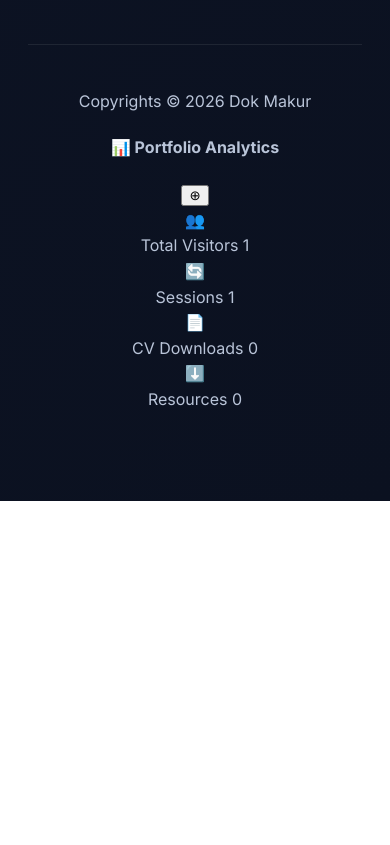
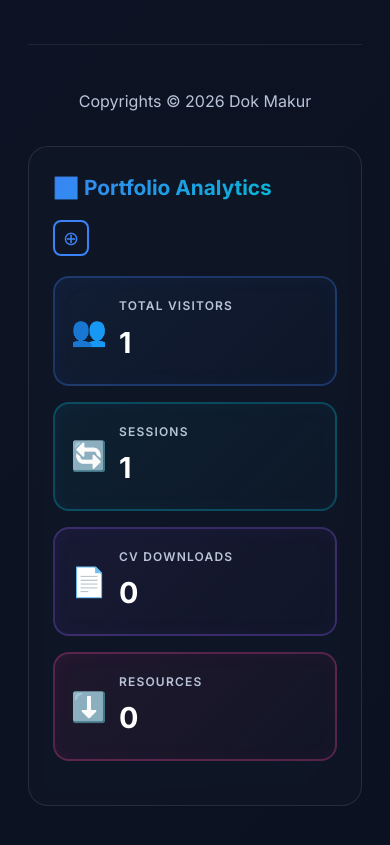
Before and after one commit to dokmakur/dokish, a website: page index.html in a window 390 px wide. Shown: the part 7420-8265 px from the top of the page. Before the commit the page ends 7921 px from the top, so only its background shows below. Drawn offline with Linux system fonts and the light colour scheme; files whose address does not match are found by name.

Commit message:
Add Web Analytics styles with colored rectangles for stat cards

```diff
--- a/styles.css
+++ b/styles.css
@@ -420,12 +420,196 @@ h1 {
 .meta { color: var(--accent-2); font-weight: 600; }
 .contact-section { text-align: center; }
 
+/* Enhanced Web Analytics Styles */
 .site-footer {
   text-align: center;
   padding: 28px 0 8px;
   color: var(--muted);
   border-top: 1px solid rgba(255,255,255,0.08);
   margin-top: 24px;
+}
+
+.analytics-section {
+  margin-top: 32px;
+  padding: 24px;
+  background: rgba(17, 24, 39, 0.6);
+  border: 1px solid rgba(255,255,255,0.1);
+  border-radius: 20px;
+  backdrop-filter: blur(8px);
+}
+
+.analytics-header {
+  display: flex;
+  justify-content: space-between;
+  align-items: center;
+  margin-bottom: 20px;
+  gap: 16px;
+}
+
+.analytics-header h4 {
+  margin: 0;
+  font-size: 1.3rem;
+  font-weight: 700;
+  background: linear-gradient(135deg, var(--accent), var(--accent-2));
+  -webkit-background-clip: text;
+  -webkit-text-fill-color: transparent;
+  background-clip: text;
+}
+
+.analytics-toggle {
+  background: transparent;
+  border: 2px solid var(--accent);
+  color: var(--accent);
+  width: 36px;
+  height: 36px;
+  border-radius: 8px;
+  cursor: pointer;
+  font-size: 1.2rem;
+  display: flex;
+  align-items: center;
+  justify-content: center;
+  transition: all 220ms ease;
+}
+
+.analytics-toggle:hover {
+  background: rgba(59, 130, 246, 0.1);
+  transform: scale(1.05);
+}
+
+.analytics-grid {
+  display: grid;
+  grid-template-columns: repeat(4, minmax(0, 1fr));
+  gap: 16px;
+  margin-bottom: 20px;
+}
+
+.analytics-stat {
+  display: flex;
+  align-items: center;
+  gap: 12px;
+  padding: 18px 16px;
+  background: rgba(17, 24, 39, 0.8);
+  border: 2px solid rgba(255,255,255,0.08);
+  border-radius: 16px;
+  transition: all 220ms ease;
+}
+
+.analytics-stat:hover {
+  transform: translateY(-4px);
+  border-color: rgba(255,255,255,0.16);
+}
+
+.stat-icon {
+  font-size: 1.8rem;
+  flex-shrink: 0;
+}
+
+.stat-content {
+  display: flex;
+  flex-direction: column;
+  gap: 4px;
+  text-align: left;
+}
+
+.stat-label {
+  font-size: 0.75rem;
+  text-transform: uppercase;
+  letter-spacing: 0.1em;
+  color: var(--muted);
+  font-weight: 600;
+}
+
+.stat-value {
+  font-size: 1.8rem;
+  font-weight: 700;
+  color: var(--text);
+}
+
+/* Colored rectangles for each stat */
+.stat-primary {
+  border-color: rgba(59, 130, 246, 0.3);
+  background: linear-gradient(135deg, rgba(59, 130, 246, 0.08), rgba(59, 130, 246, 0.02));
+  box-shadow: inset 0 0 20px rgba(59, 130, 246, 0.05);
+}
+
+.stat-secondary {
+  border-color: rgba(6, 182, 212, 0.3);
+  background: linear-gradient(135deg, rgba(6, 182, 212, 0.08), rgba(6, 182, 212, 0.02));
+  box-shadow: inset 0 0 20px rgba(6, 182, 212, 0.05);
+}
+
+.stat-tertiary {
+  border-color: rgba(139, 92, 246, 0.3);
+  background: linear-gradient(135deg, rgba(139, 92, 246, 0.08), rgba(139, 92, 246, 0.02));
+  box-shadow: inset 0 0 20px rgba(139, 92, 246, 0.05);
+}
+
+.stat-quaternary {
+  border-color: rgba(236, 72, 153, 0.3);
+  background: linear-gradient(135deg, rgba(236, 72, 153, 0.08), rgba(236, 72, 153, 0.02));
+  box-shadow: inset 0 0 20px rgba(236, 72, 153, 0.05);
+}
+
+.analytics-stat:hover.stat-primary {
+  border-color: rgba(59, 130, 246, 0.6);
+  box-shadow: 0 8px 24px rgba(59, 130, 246, 0.15), inset 0 0 20px rgba(59, 130, 246, 0.08);
+}
+
+.analytics-stat:hover.stat-secondary {
+  border-color: rgba(6, 182, 212, 0.6);
+  box-shadow: 0 8px 24px rgba(6, 182, 212, 0.15), inset 0 0 20px rgba(6, 182, 212, 0.08);
+}
+
+.analytics-stat:hover.stat-tertiary {
+  border-color: rgba(139, 92, 246, 0.6);
+  box-shadow: 0 8px 24px rgba(139, 92, 246, 0.15), inset 0 0 20px rgba(139, 92, 246, 0.08);
+}
+
+.analytics-stat:hover.stat-quaternary {
+  border-color: rgba(236, 72, 153, 0.6);
+  box-shadow: 0 8px 24px rgba(236, 72, 153, 0.15), inset 0 0 20px rgba(236, 72, 153, 0.08);
+}
+
+.analytics-details {
+  padding: 16px;
+  background: rgba(17, 24, 39, 0.4);
+  border: 1px solid rgba(255,255,255,0.06);
+  border-radius: 12px;
+  margin-top: 16px;
+}
+
+.analytics-detail-row {
+  display: flex;
+  justify-content: space-between;
+  align-items: center;
+  padding: 10px 0;
+  border-bottom: 1px solid rgba(255,255,255,0.04);
+  font-size: 0.9rem;
+}
+
+.analytics-detail-row:last-child {
+  border-bottom: none;
+}
+
+.detail-label {
+  color: var(--muted);
+  font-weight: 500;
+}
+
+.detail-value {
+  color: var(--accent);
+  font-weight: 600;
+  font-family: 'Monaco', 'Courier New', monospace;
+}
+
+.analytics-note {
+  margin: 12px 0 0;
+  padding-top: 12px;
+  border-top: 1px solid rgba(255,255,255,0.06);
+  color: rgba(255,255,255,0.5);
+  font-size: 0.8rem;
+  text-transform: uppercase;
+  letter-spacing: 0.05em;
 }
 
 .reveal {
@@ -518,4 +702,13 @@ h1 {
 @media (max-width: 900px) {
   .hero-content, .about-grid, .timeline, .project-grid, .institutions-grid, .featured-card-content { grid-template-columns: 1fr; }
   .nav-links { display: none; }
+  .analytics-grid { grid-template-columns: repeat(2, minmax(0, 1fr)); }
 }
+
+@media (max-width: 600px) {
+  .analytics-grid { grid-template-columns: 1fr; }
+  .analytics-header {
+    flex-direction: column;
+    align-items: flex-start;
+  }
+}
```
